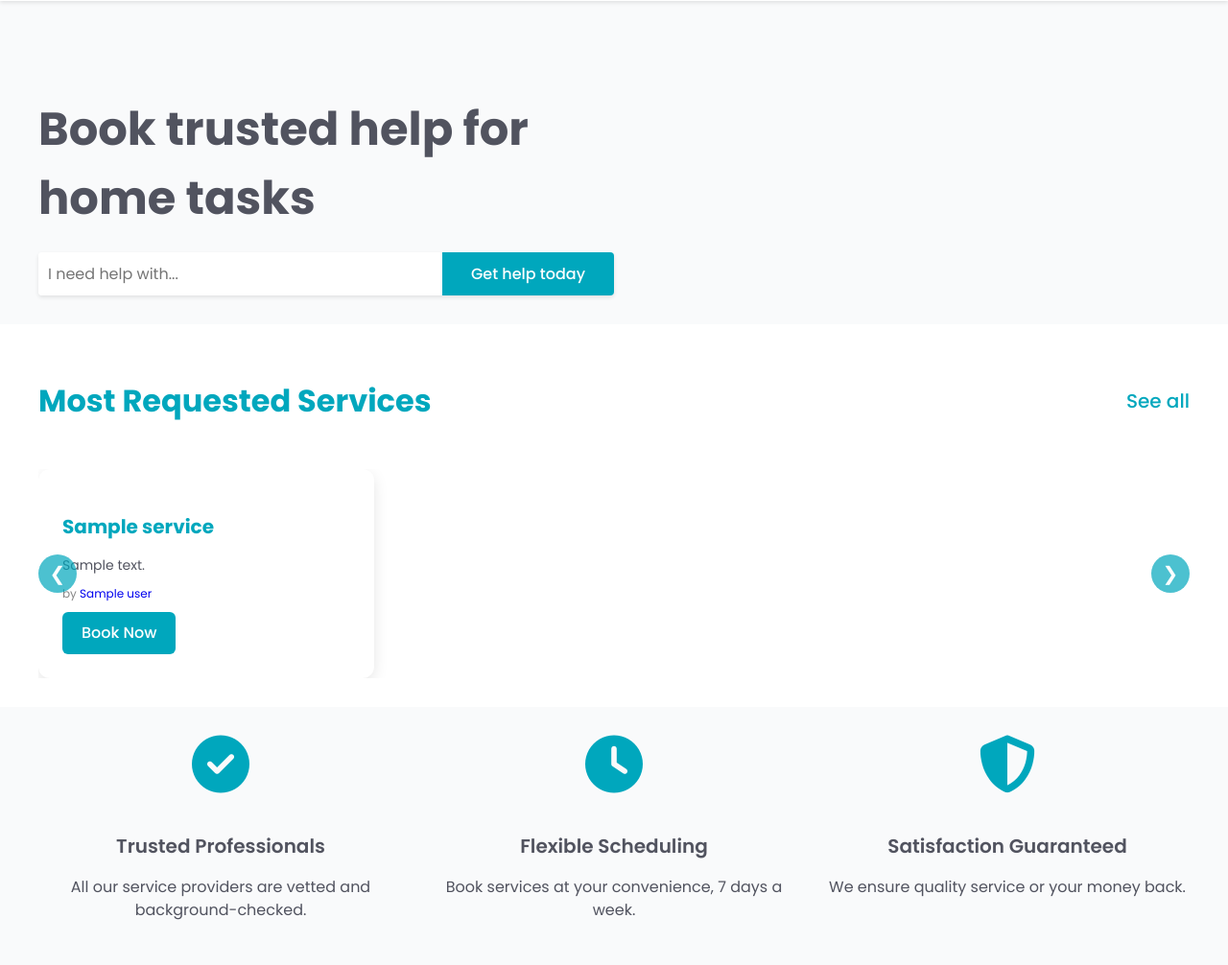
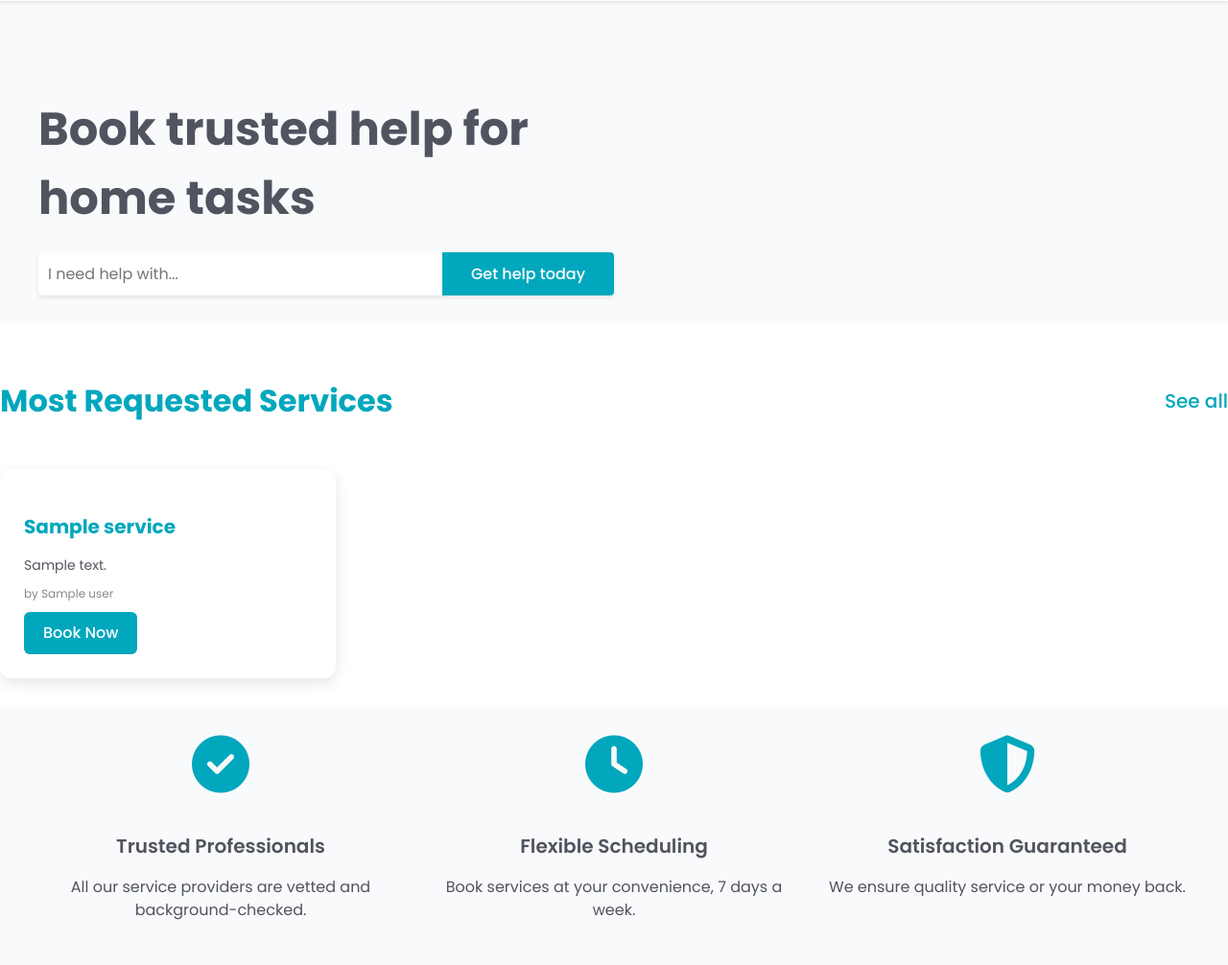
Before and after one commit to Vincent-Omondi/netfix1, a Django app: template main/templates/main/home.html in a window 1280 px wide. Shown: the part 71-1077 px from the top of the page at 96% size. Run offline with Django 3.2, Linux system fonts and the light colour scheme; the template is opened without the code that fills it: most values are stand-ins (such as "Sample title", 1, 10 or a date in 2020).

Commit message:
refactor: remove slider and replac with grid

```diff
--- a/main/templates/main/home.html
+++ b/main/templates/main/home.html
@@ -14,28 +14,30 @@
     </div>
 </section>
 <section class="popular-tasks">
-    <div class="container">
+    <div class="task-container">
         <div class="popular-tasks-header">
             <h2>Most Requested Services</h2>
             <a href="/services/" class="see-all">See all</a>
         </div>
-        <div class="task-slider">
-            <div class="task-grid" id="taskGrid">
+        <div class="task-grid">
             {% for service in most_requested_services %}
                 <div class="task-item">
                     <h3>{{ service.name }}</h3>
                     <p>{{ service.description|truncatewords:20 }}</p>
-                        <p2>by <a href="/company/{{service.company.user}}">{{service.company.user}}</a></p2>
-                        <a href="/services/{{ service.id }}/" class="btn btn-primary">Book Now</a>
+                    {% if not request.user.is_authenticated %}
+                        <p2>by {{service.company.user}}</p2>
+                    {% elif request.user.is_authenticated %}
+                        <p2>by <a href="/users/profile/{{service.company.user}}">{{service.company.user}}</a></p2>
+                    {% endif %}
+                    {% if request.user.is_authenticated and request.user.is_customer %}
+                        <a href="/services/{{ service.id }}" class="btn btn-primary">Book Now</a>
+                    {% elif not request.user.is_authenticated %}
+                        <a href="{% url 'users:login_user' %}" class="btn btn-primary">Book Now</a>
+                    {% endif %}
                 </div>
             {% empty %}
                 <p>No services available at the moment.</p>
             {% endfor %}
-            </div>
-            <div class="slider-controls">
-                <button class="slider-control prev" onclick="slideServices(-1)">&#10094;</button>
-                <button class="slider-control next" onclick="slideServices(1)">&#10095;</button>
-            </div>
         </div>
     </div>
 </section>
```
Lines whose indentation alone changed are shown as unchanged.
